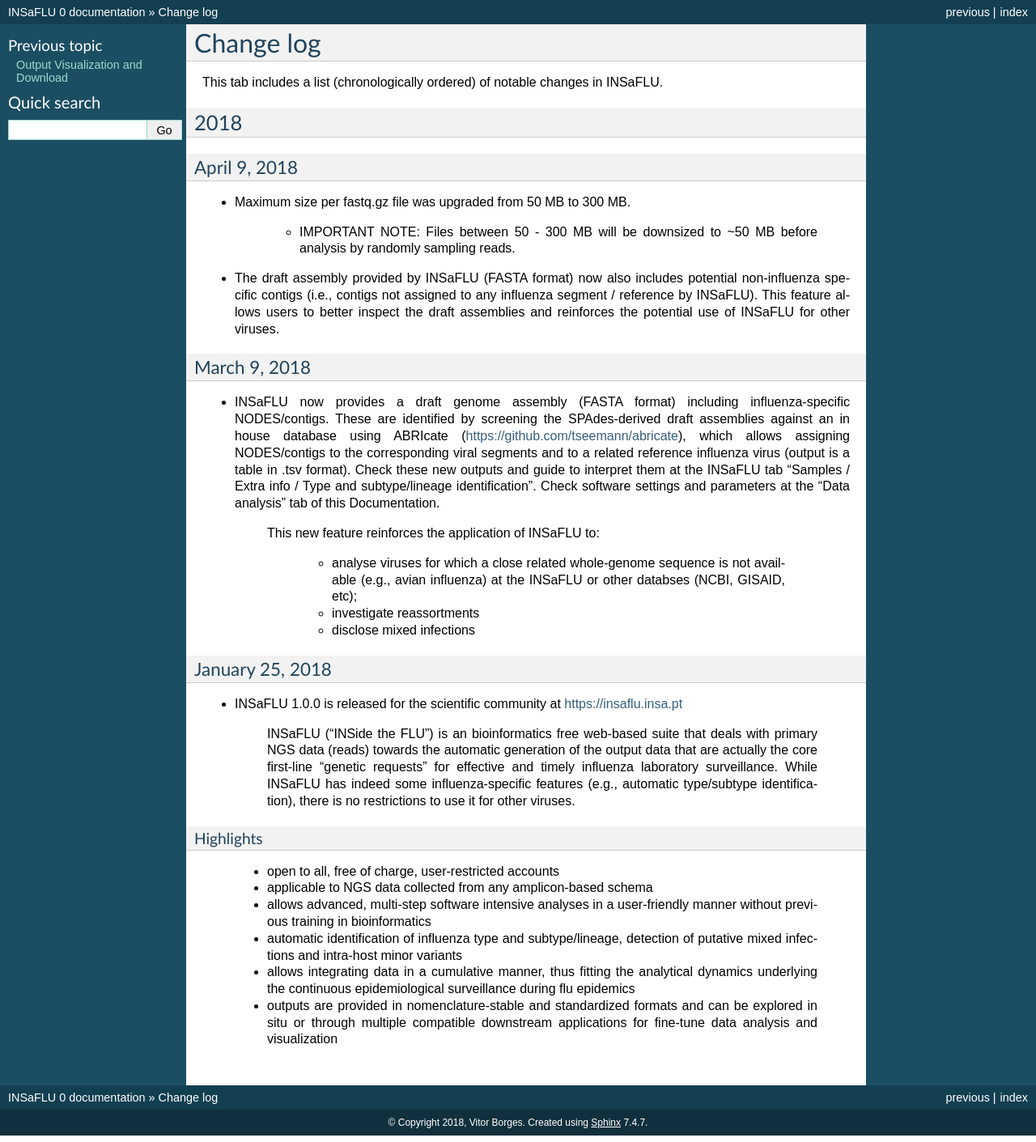
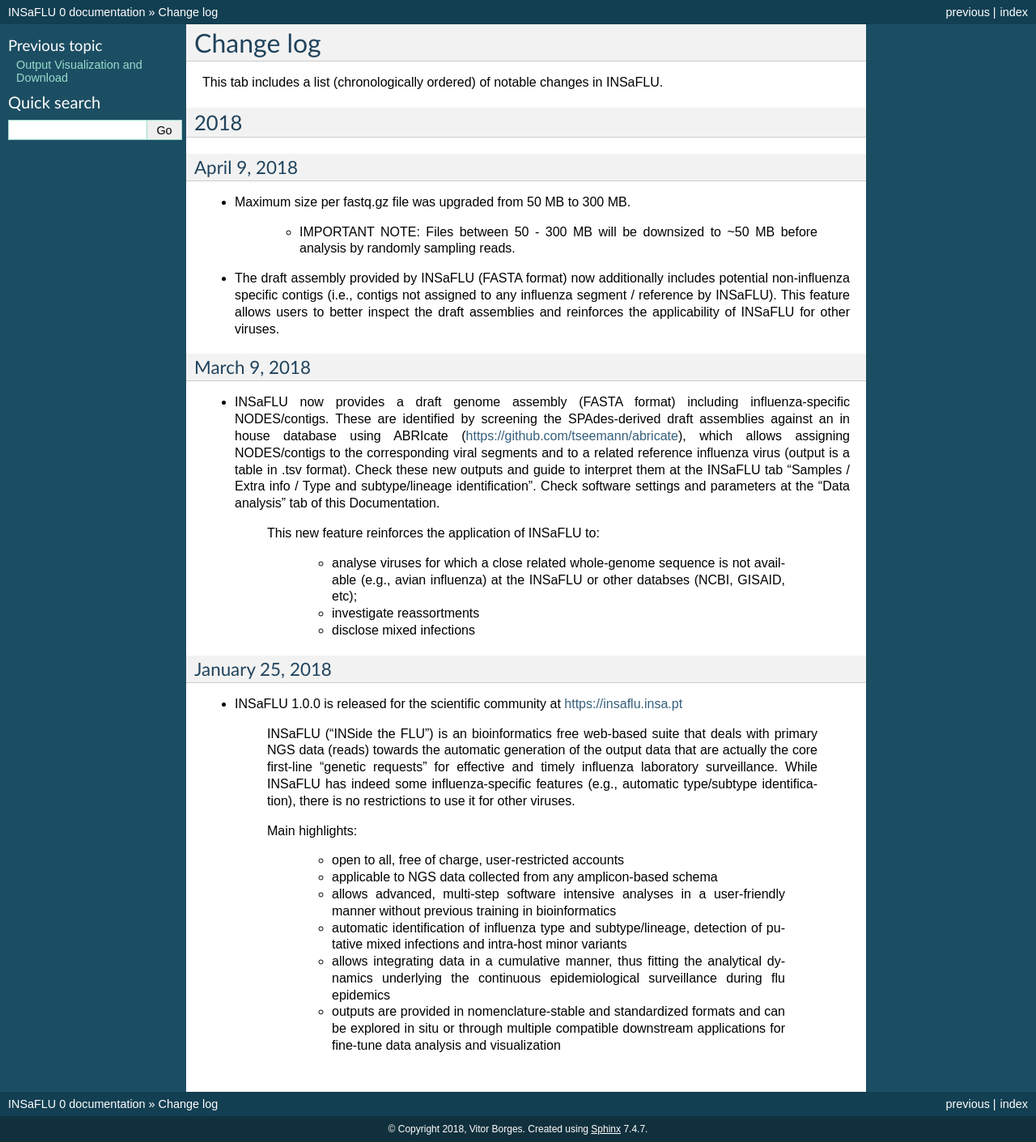
Before and after one commit to INSaFLU/insaflu_docs, a Sphinx documentation site: the page built from docs/change_log.rst, in a window 1280 px wide. Shown: the whole page at 81% size. Built offline with Sphinx 7.4.7, drawn with Linux system fonts in a browser that asks for light colours; formulas are drawn with MathJax 3.

Commit message:
[Add] correct typos

```diff
--- a/docs/change_log.rst
+++ b/docs/change_log.rst
@@ -15,7 +15,7 @@
 
 	* IMPORTANT NOTE: Files between 50 - 300 MB will be downsized to ~50 MB before analysis by randomly sampling reads.
 
-- The draft assembly provided by INSaFLU (FASTA format) now also includes potential non-influenza specific contigs (i.e., contigs not assigned to any influenza segment / reference by INSaFLU). This feature allows users to better inspect the draft assemblies and reinforces the potential use of INSaFLU for other viruses.
+- The draft assembly provided by INSaFLU (FASTA format) now additionally includes potential non-influenza specific contigs (i.e., contigs not assigned to any influenza segment / reference by INSaFLU). This feature allows users to better inspect the draft assemblies and reinforces the applicability of INSaFLU for other viruses.
 
 
 March 9, 2018
@@ -38,8 +38,7 @@
 
 	INSaFLU ("INSide the FLU") is an bioinformatics free web-based suite that deals with primary NGS data (reads) towards the automatic generation of the output data that are actually the core first-line “genetic requests” for effective and timely influenza laboratory surveillance. While INSaFLU has indeed some influenza-specific features (e.g., automatic type/subtype identification), there is no restrictions to use it for other viruses.
 
-Highlights
-++++++++++
+	Main highlights:
 
 		* open to all, free of charge, user-restricted accounts
 		* applicable to NGS data collected from any amplicon-based schema
```
